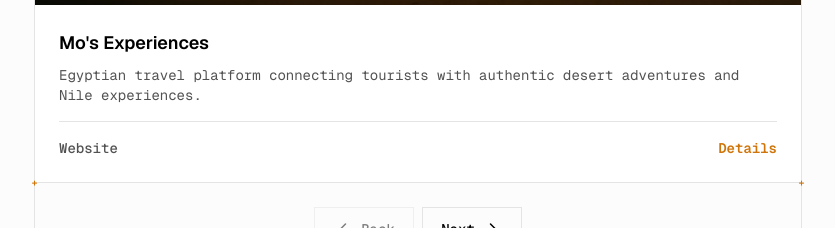
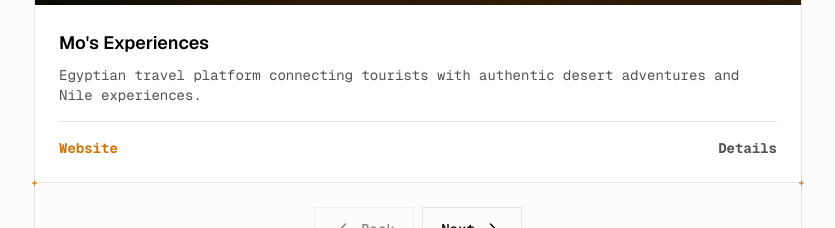
Before and after one commit to mo0hamed-shoaib/personal-portfolio, a Next.js app: page / in a window 1280 px wide. Shown: the part 1200-1428 px from the top of the page, without its empty margins (222-1057 px from the left). Built offline with nearby package versions, Linux system fonts and the light colour scheme; no server answers.

Commit message:
Update link styles in ProjectCarouselCard for improved visibility and consistency

```diff
--- a/src/components/featured-projects/project-carousel-card.tsx
+++ b/src/components/featured-projects/project-carousel-card.tsx
@@ -66,7 +66,7 @@ export function ProjectCarouselCard({
               href={project.websiteUrl}
               target="_blank"
               rel="noopener noreferrer"
-              className="cursor-pointer text-sm font-medium text-muted-foreground transition-colors hover:text-foreground hover:underline focus-visible:outline-none focus-visible:ring-2 focus-visible:ring-ring"
+              className="cursor-pointer text-sm font-bold text-accent-orange transition-colors hover:text-accent-orange/80 hover:underline focus-visible:outline-none focus-visible:ring-2 focus-visible:ring-ring"
             >
               Website
             </Link>
@@ -75,14 +75,14 @@ export function ProjectCarouselCard({
                 href={project.repositoryUrl}
                 target="_blank"
                 rel="noopener noreferrer"
-                className="cursor-pointer text-sm font-medium text-muted-foreground transition-colors hover:text-foreground hover:underline focus-visible:outline-none focus-visible:ring-2 focus-visible:ring-ring"
+                className="cursor-pointer text-sm font-bold text-accent-orange transition-colors hover:text-accent-orange/80 hover:underline focus-visible:outline-none focus-visible:ring-2 focus-visible:ring-ring"
               >
                 Repository
               </Link>
             )}
             <button
               onClick={() => onReadMore(project)}
-              className="cursor-pointer text-sm font-semibold text-accent-orange transition-colors hover:text-accent-orange/80 hover:underline focus-visible:outline-none focus-visible:ring-2 focus-visible:ring-ring"
+              className="cursor-pointer text-sm font-bold text-muted-foreground transition-colors hover:text-foreground hover:underline focus-visible:outline-none focus-visible:ring-2 focus-visible:ring-ring"
             >
               Details
             </button>
```
